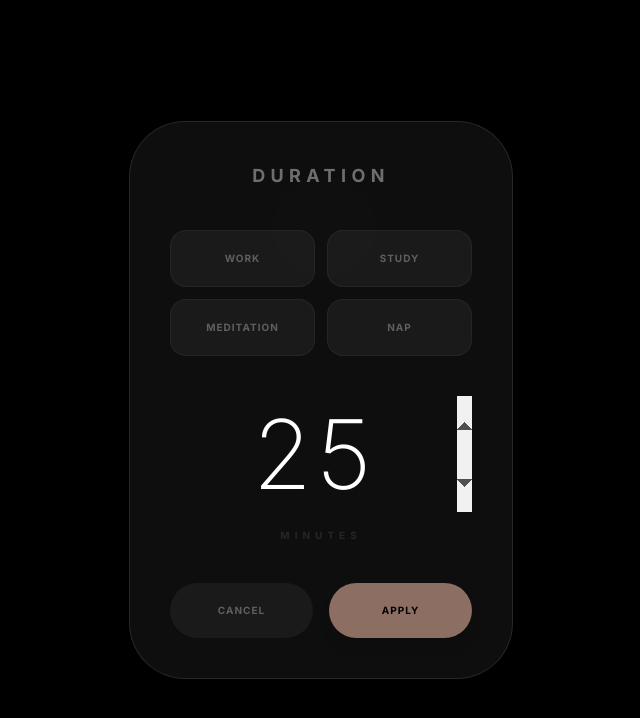
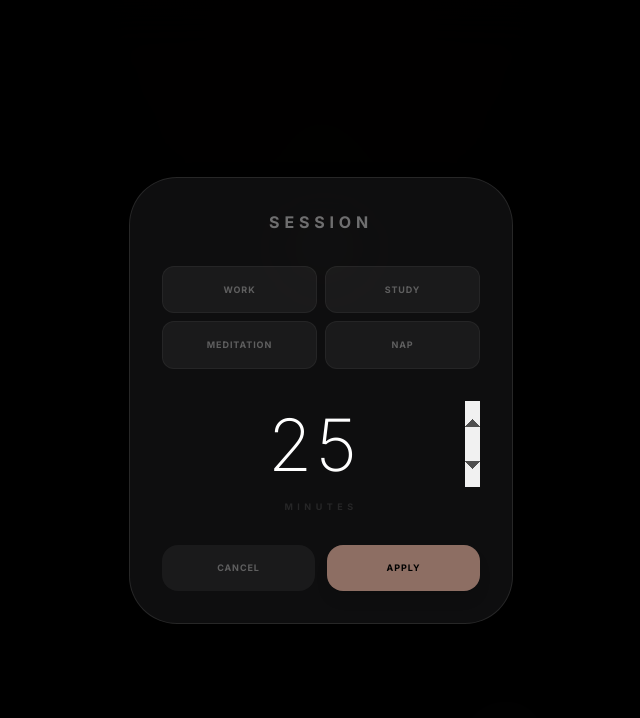
Before and after one commit to raviatharvaa57-rgb/Focus-Timer, a React (Vite) app: page / in a window 1280 px wide. Both pictures are taken after a click on the button 1226 px from the left and 86 px from the top of the page. Shown: the top 718 px of the page, without its empty margins (319-959 px from the left). Built offline with nearby package versions, Linux system fonts and the light colour scheme.

Commit message:
feat(timer): Refine UI elements and sizes
Adjusted text sizes, icon sizes, and button dimensions for improved visual appeal and consistency on the timer display. Updated theme name and title typography for better readability.

```diff
--- a/components/Timer.tsx
+++ b/components/Timer.tsx
@@ -230,44 +230,46 @@ const Timer: React.FC = () => {
 
       <header className="w-full flex justify-between items-center pt-16 pb-2 px-8 z-50">
         <div className="flex flex-col">
-          <h1 className="text-2xl font-bold tracking-tight text-white">Focus</h1>
-          <p className="text-[9px] uppercase tracking-[0.3em] opacity-40 font-black" style={{ color: currentTheme.color }}>{currentTheme.name}</p>
+          <h1 className="text-xl font-bold tracking-tight text-white opacity-90">Focus</h1>
+          <p className="text-[8px] uppercase tracking-[0.4em] opacity-40 font-black mt-0.5" style={{ color: currentTheme.color }}>{currentTheme.name}</p>
         </div>
         <button
           onClick={() => setIsCustomizing(true)}
-          className="w-11 h-11 rounded-full flex items-center justify-center active:scale-90 transition-all border border-white/10 apple-blur shadow-2xl"
+          className="w-10 h-10 rounded-full flex items-center justify-center active:scale-90 transition-all border border-white/10 apple-blur shadow-2xl"
           style={{ color: currentTheme.color }}
         >
-          <Plus size={22} strokeWidth={2.5} />
+          <Plus size={20} strokeWidth={2.5} />
         </button>
       </header>
 
-      <div className="w-full flex-1 flex flex-col items-center justify-center relative -translate-y-8 z-10 px-6">
-        <div className="relative flex items-center justify-center mb-6 group cursor-pointer" onClick={nextTheme}>
-          <svg className="absolute w-[300px] h-[300px] -rotate-90 pointer-events-none overflow-visible">
-            <circle cx="150" cy="150" r="90" fill="transparent" stroke="rgba(255,255,255,0.05)" strokeWidth="4" />
-            <circle cx="150" cy="150" r="90" fill="transparent" stroke={currentTheme.color} strokeWidth="4" strokeDasharray="565" strokeDashoffset={strokeDashoffset} strokeLinecap="round" className="transition-all duration-1000 ease-linear" style={{ filter: `drop-shadow(0 0 12px ${currentTheme.color}AA)` }} />
+      <div className="w-full flex-1 flex flex-col items-center justify-center relative -translate-y-12 z-10 px-6">
+        <div className="relative flex items-center justify-center mb-10 group cursor-pointer" onClick={nextTheme}>
+          <svg className="absolute w-[240px] h-[240px] -rotate-90 pointer-events-none overflow-visible">
+            <circle cx="120" cy="120" r="90" fill="transparent" stroke="rgba(255,255,255,0.03)" strokeWidth="3" />
+            <circle cx="120" cy="120" r="90" fill="transparent" stroke={currentTheme.color} strokeWidth="3" strokeDasharray="565" strokeDashoffset={strokeDashoffset} strokeLinecap="round" className="transition-all duration-1000 ease-linear" style={{ filter: `drop-shadow(0 0 10px ${currentTheme.color}88)` }} />
           </svg>
 
           <div className={`transition-all duration-1000 ${isActive ? 'scale-110' : 'scale-100'} active:scale-95`}>
-            <ThemeAnimator themeId={currentTheme.id} />
+            <div className="scale-[0.85]">
+              <ThemeAnimator themeId={currentTheme.id} />
+            </div>
           </div>
         </div>
 
         <div className="text-center w-full">
-          <div className="text-[6.5rem] font-extralight tracking-tighter leading-none tabular-nums mb-12 transition-all duration-1000 text-white"
-            style={{ textShadow: isActive ? `0 0 40px ${currentTheme.color}66` : 'none' }}
+          <div className="text-5xl font-light tracking-tight leading-none tabular-nums mb-8 transition-all duration-1000 text-white"
+            style={{ textShadow: isActive ? `0 0 30px ${currentTheme.color}44` : 'none' }}
           >
             {formatTime(timeLeft)}
           </div>
 
-          <div className="flex items-center justify-center gap-3 mb-10">
+          <div className="flex items-center justify-center gap-2 mb-8">
             {FOCUS_THEMES.map((t, idx) => (
               <button
                 key={idx}
                 onClick={(e) => { e.stopPropagation(); setThemeIndex(idx); }}
                 className={`transition-all duration-500 rounded-full ${
-                  themeIndex === idx ? 'w-2 h-2 scale-125 opacity-100 ring-4 ring-white/10' : 'w-1.5 h-1.5 opacity-20'
+                  themeIndex === idx ? 'w-1.5 h-1.5 scale-110 opacity-100 ring-2 ring-white/10' : 'w-1 h-1 opacity-10'
                 }`}
                 style={{ backgroundColor: themeIndex === idx ? currentTheme.color : '#fff' }}
               />
@@ -275,12 +277,12 @@ const Timer: React.FC = () => {
           </div>
         </div>
 
-        <div className="flex items-center justify-center gap-12">
-          <button onClick={resetTimer} className="w-16 h-16 rounded-full bg-white/5 border border-white/10 flex items-center justify-center text-white/30 active:scale-90 transition-all shadow-2xl backdrop-blur-3xl">
-            <RotateCcw size={22} />
+        <div className="flex items-center justify-center gap-10">
+          <button onClick={resetTimer} className="w-14 h-14 rounded-full bg-white/5 border border-white/10 flex items-center justify-center text-white/20 active:scale-90 transition-all shadow-xl backdrop-blur-3xl">
+            <RotateCcw size={20} />
           </button>
-          <button onClick={toggleTimer} className="w-16 h-16 rounded-full flex items-center justify-center active:scale-95 transition-all shadow-[0_15px_40px_rgba(0,0,0,0.5)] border border-white/20 bg-white">
-            {isActive ? <Pause size={24} fill="black" /> : <Play size={24} className="ml-1" fill="black" />}
+          <button onClick={toggleTimer} className="w-14 h-14 rounded-full flex items-center justify-center active:scale-95 transition-all shadow-2xl border border-white/20 bg-white">
+            {isActive ? <Pause size={22} fill="black" /> : <Play size={22} className="ml-1" fill="black" />}
           </button>
         </div>
       </div>
@@ -288,15 +290,15 @@ const Timer: React.FC = () => {
       {isCustomizing && (
         <div className="fixed inset-0 z-[2000] flex items-center justify-center p-8 animate-in fade-in duration-300">
           <div className="absolute inset-0 bg-black/95 backdrop-blur-xl" onClick={() => setIsCustomizing(false)} />
-          <div className="relative w-full max-w-sm apple-blur rounded-[3.5rem] p-10 border border-white/10 shadow-[0_0_80px_rgba(0,0,0,0.8)] animate-in zoom-in-95 duration-300">
-            <h3 className="text-lg font-bold mb-10 text-center opacity-40 uppercase tracking-[0.3em]">Duration</h3>
-            <div className="space-y-10">
-              <div className="grid grid-cols-2 gap-3">
+          <div className="relative w-full max-w-sm apple-blur rounded-[3rem] p-8 border border-white/10 shadow-2xl animate-in zoom-in-95 duration-300">
+            <h3 className="text-base font-bold mb-8 text-center opacity-40 uppercase tracking-[0.3em]">Session</h3>
+            <div className="space-y-8">
+              <div className="grid grid-cols-2 gap-2">
                 {PRESETS.map((preset) => (
                   <button
                     key={preset.label}
                     onClick={() => { setCustomMins(preset.minutes); handleApplyCustomTime(preset.minutes); }}
-                    className="py-5 px-2 rounded-2xl bg-white/5 border border-white/5 text-[10px] font-black uppercase tracking-widest text-white/30 active:scale-95 transition-all"
+                    className="py-4 px-2 rounded-xl bg-white/5 border border-white/5 text-[9px] font-black uppercase tracking-widest text-white/30 active:scale-95 transition-all"
                   >
                     {preset.label}
                   </button>
@@ -307,14 +309,14 @@ const Timer: React.FC = () => {
                   type="number"
                   value={customMins}
                   onChange={(e) => setCustomMins(Math.min(999, Math.max(1, parseInt(e.target.value) || 1)))}
-                  className="bg-transparent text-8xl font-extralight w-full text-center focus:outline-none text-white tabular-nums"
+                  className="bg-transparent text-7xl font-extralight w-full text-center focus:outline-none text-white tabular-nums"
                   autoFocus
                 />
-                <span className="text-[10px] font-black text-white/10 uppercase tracking-[0.5em] mt-4">Minutes</span>
+                <span className="text-[9px] font-black text-white/10 uppercase tracking-[0.5em] mt-3">Minutes</span>
               </div>
-              <div className="flex gap-4">
-                <button onClick={() => setIsCustomizing(false)} className="flex-1 py-5 rounded-[1.8rem] bg-white/5 text-[10px] font-black uppercase tracking-widest text-white/30 active:scale-95 transition-all">Cancel</button>
-                <button onClick={() => handleApplyCustomTime(customMins)} className="flex-1 py-5 rounded-[1.8rem] text-black text-[10px] font-black uppercase tracking-widest shadow-lg active:scale-95 transition-all" style={{ backgroundColor: currentTheme.color }}>Apply</button>
+              <div className="flex gap-3">
+                <button onClick={() => setIsCustomizing(false)} className="flex-1 py-4 rounded-2xl bg-white/5 text-[9px] font-black uppercase tracking-widest text-white/30 active:scale-95 transition-all">Cancel</button>
+                <button onClick={() => handleApplyCustomTime(customMins)} className="flex-1 py-4 rounded-2xl text-black text-[9px] font-black uppercase tracking-widest shadow-lg active:scale-95 transition-all" style={{ backgroundColor: currentTheme.color }}>Apply</button>
               </div>
             </div>
           </div>
```
